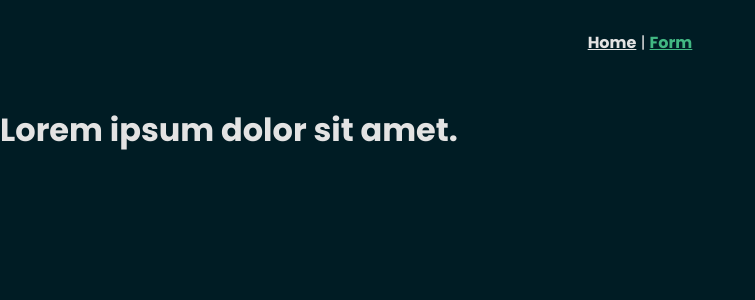
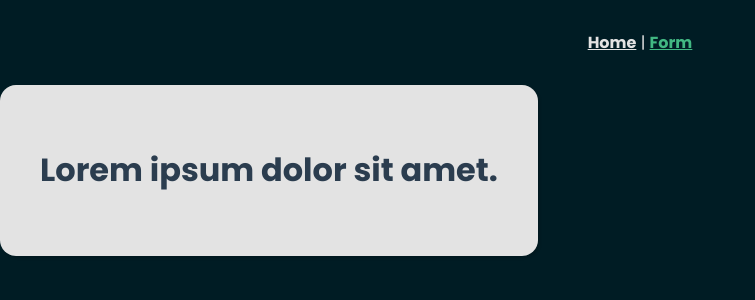
Before and after one commit to rafaeltakano/vue-form, a Vue app: page /#/form in a window 1280 px wide. Shown: the top 300 px of the page, without its empty margins (0-755 px from the left). Built offline with nearby package versions, Linux system fonts and the light colour scheme.

Commit message:
feat: created card component

```diff
--- a/public/style/style.css
+++ b/public/style/style.css
@@ -1,17 +1,18 @@
 :root {
-  --primary-background-color: hsl(193, 100%, 7%);
-  --primary-font-family: "Poppins", sans-serif;
-  --primary-color: hsl(153, 47%, 49%);
-  --secondary-color: hsl(0, 0%, 89%);
+  --background-color-primary: hsl(193, 100%, 7%);
+  --font-family-primary: "Poppins", sans-serif;
+  --color-primary: hsl(153, 47%, 49%);
+  --color-secondary: hsl(0, 0%, 89%);
+  --color-dark-blue: hsl(210, 29%, 24%);
 }
 
 body {
-  background-color: var(--primary-background-color);
-  font-family: var(--primary-font-family);
-  color: var(--secondary-color);
+  background-color: var(--background-color-primary);
+  font-family: var(--font-family-primary);
+  color: var(--color-secondary);
   margin: 0;
 }
 
 a {
-  color: var(--secondary-color);
+  color: var(--color-secondary);
 }
--- a/src/components/NavBar.vue
+++ b/src/components/NavBar.vue
@@ -16,6 +16,6 @@ nav a {
 }
 
 nav a.router-link-exact-active {
-  color: var(--primary-color);
+  color: var(--color-primary);
 }
 </style>
--- /dev/null
+++ b/src/components/VueCard.vue
@@ -0,0 +1,16 @@
+<template>
+  <div id="vue-card" class="vue-card">
+    <h1>Lorem ipsum dolor sit amet.</h1>
+  </div>
+</template>
+
+<style scoped>
+.vue-card {
+  background-color: var(--color-secondary);
+  border-radius: 1rem;
+  box-shadow: rgba(0, 0, 0, 0.15) 1.95px 1.95px 2.6px;
+  color: var(--color-dark-blue);
+  padding: 2.5rem;
+  width: fit-content;
+}
+</style>
--- a/src/views/FormView.vue
+++ b/src/views/FormView.vue
@@ -1,5 +1,17 @@
 <template>
   <main id="form-view">
-    <h1>Lorem ipsum dolor sit amet.</h1>
+    <VueCard />
   </main>
 </template>
+
+<script lang="ts">
+import { Component, Vue } from "vue-property-decorator";
+import VueCard from "@/components/VueCard.vue";
+
+@Component({
+  components: {
+    VueCard,
+  },
+})
+export default class FormView extends Vue {}
+</script>
```
